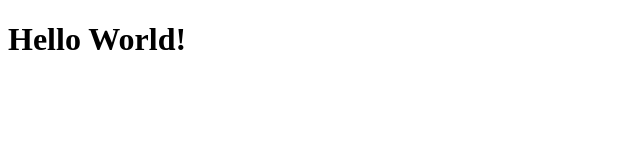
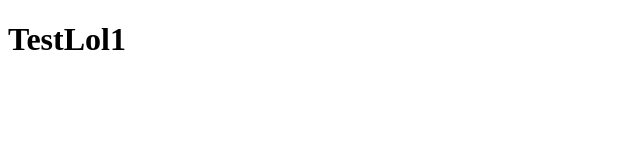
Before and after one commit to CookieMagician/DemoWebsiteCloud, a plain HTML site: page index.html in a window 1280 px wide. Shown: the whole page, without its empty margins (0-640 px from the left). Drawn offline with Linux system fonts and the light colour scheme.

Commit message:
InitialCommit

```diff
--- a/index.html
+++ b/index.html
@@ -1,8 +1,12 @@
 <!DOCTYPE html>
+<html lang="en">
 <head>
-
+    <meta charset="UTF-8">
+    <meta http-equiv="X-UA-Compatible" content="IE=edge">
+    <meta name="viewport" content="width=device-width, initial-scale=1.0">
+    <title>Document</title>
 </head>
-
 <body>
-    <h1>Hello World!</h1>
+    <h1>TestLol1</h1>
 </body>
+</html>
```
